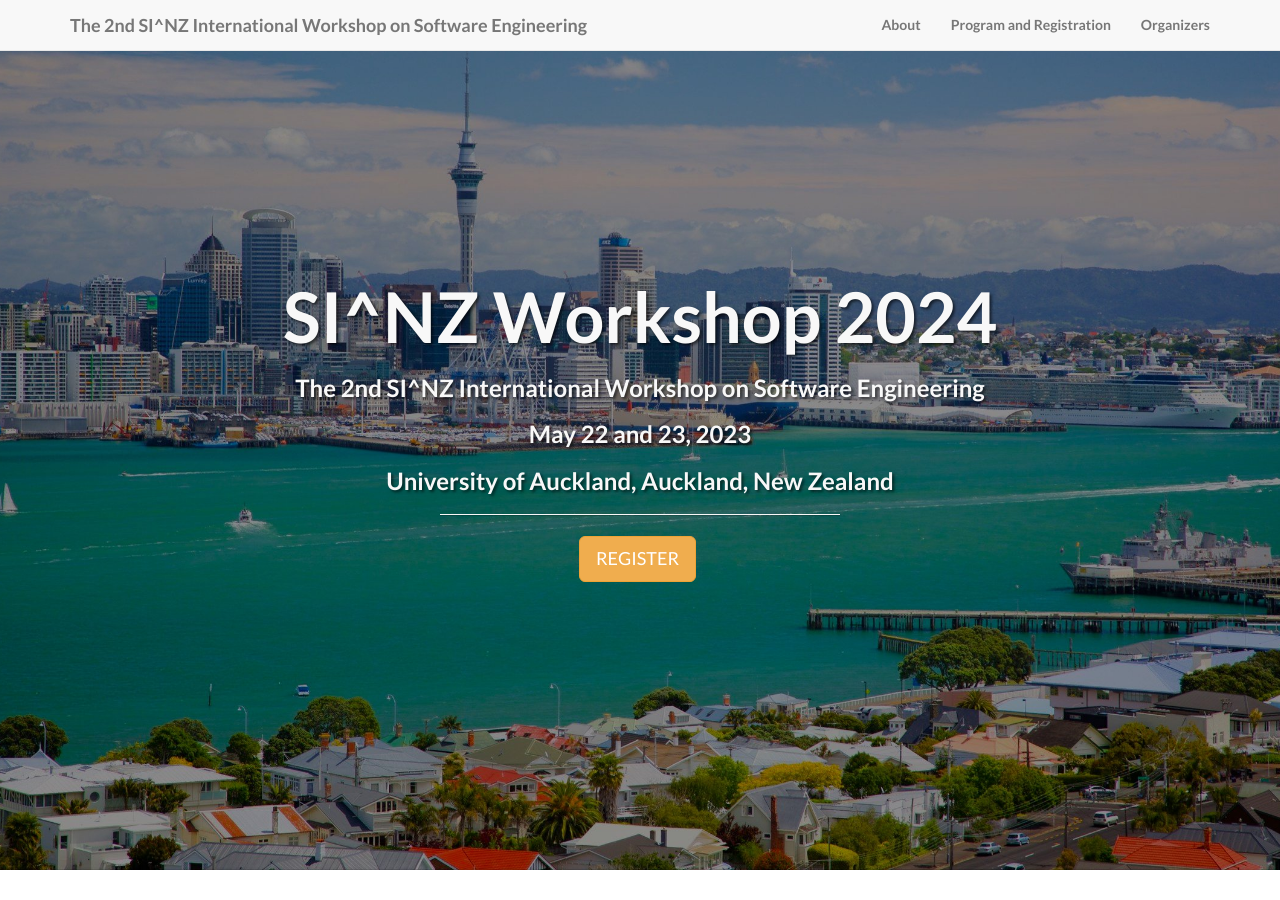
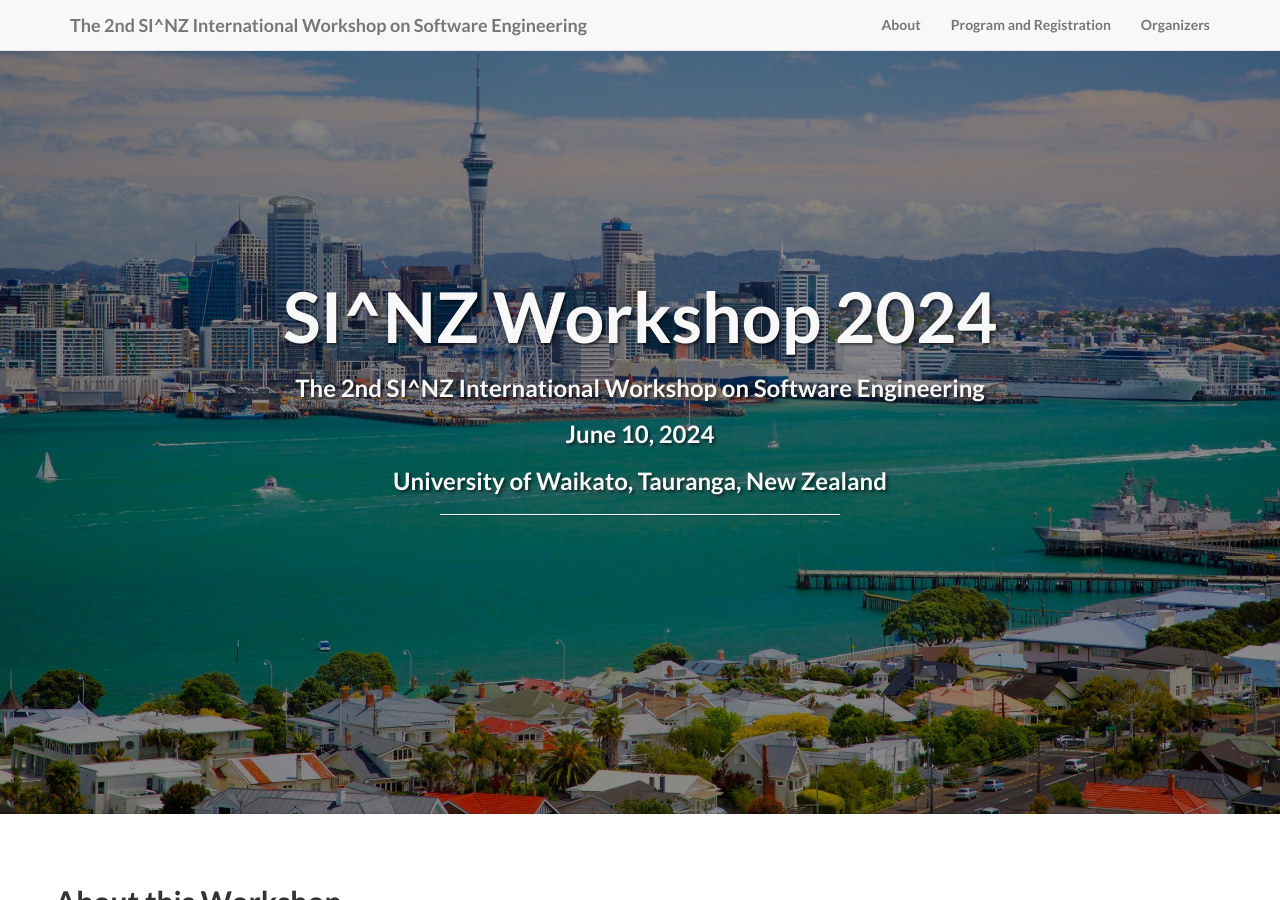
Before and after one commit to SI-NZ-workshop-2024/SI-NZ-workshop-2024, a Jekyll site: the page built from index.html, in a window 1280 px wide and 900 px high. Built offline with Jekyll 4.4.1, drawn with Linux system fonts in a browser that asks for light colours.

Commit message:
Update header.html

```diff
--- a/_includes/header.html
+++ b/_includes/header.html
@@ -41,14 +41,14 @@
 					<div class="intro-message">
 						<h1>{{ page.title }}</h1>
 						<h3>{{ page.subTitle }}</h3>
-                        <h3>May 22 and 23, 2023 </h3>
-                        <h3>University of Auckland, Auckland, New Zealand</h3>
+                        <h3>June 10, 2024 </h3>
+                        <h3>University of Waikato, Tauranga, New Zealand</h3>
 						<hr class="intro-divider">
 						<ul class="list-inline intro-social-buttons">
 							{% for social in site.social %}
-							<li>
+							<!--<li>
 				<a href="https://www.eventbrite.co.nz/e/the-1st-sinz-international-workshop-on-software-engineering-tickets-583996317707" class="btn btn-warning btn-lg">REGISTER</a>
-							</li>
+							</li>-->
 							{% endfor %}
 						</ul>
 					</div>
```
